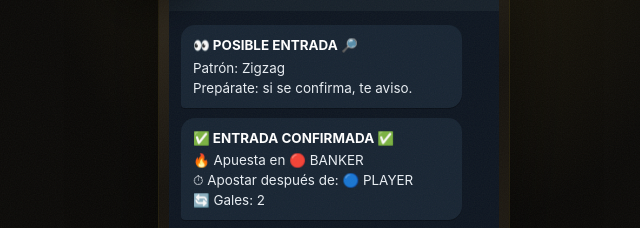
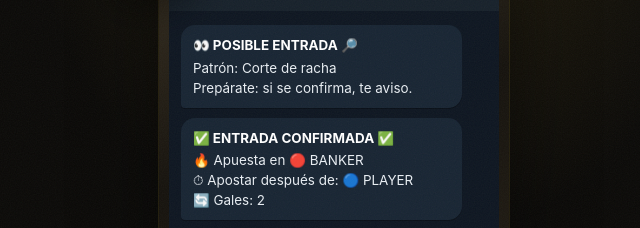
Before and after one commit to alejandrogutierrezzapata/dados-dorados-web, a plain HTML site: page index.html in a window 1280 px wide. Shown: the part 295-523 px from the top of the page, 640-1280 px from the left. Drawn offline with Linux system fonts and the light colour scheme; no server answers.

Commit message:
Ejemplo del celular con Corte de racha

```diff
--- a/index.html
+++ b/index.html
@@ -420,7 +420,7 @@
         <div class="screen">
           <div class="screen-top"><img src="logo-192.png" alt=""><div><b data-i18n="phone.name">Dados Dorados VIP 👑</b><small data-i18n="phone.sub">canal · señal de ejemplo</small></div></div>
           <div class="chat">
-            <div class="msg"><strong data-i18n="m1.a">👀 POSIBLE ENTRADA 🔎</strong><span data-i18n="m1.b">Patrón: Zigzag</span><span data-i18n="m1.c">Prepárate: si se confirma, te aviso.</span></div>
+            <div class="msg"><strong data-i18n="m1.a">👀 POSIBLE ENTRADA 🔎</strong><span data-i18n="m1.b">Patrón: Corte de racha</span><span data-i18n="m1.c">Prepárate: si se confirma, te aviso.</span></div>
             <div class="msg"><strong data-i18n="m2.a">✅ ENTRADA CONFIRMADA ✅</strong><span data-i18n="m2.b">🔥 Apuesta en 🔴 BANKER</span><span data-i18n="m2.c">⏱ Apostar después de: 🔵 PLAYER</span><span data-i18n="m2.d">🔄 Gales: 2</span></div>
             <div class="msg"><strong data-i18n="m3.a">⚠️ GALE 1 DE 2</strong><span data-i18n="m3.b">No salió la Directa. Dobla tu apuesta y repite en 🔴 BANKER</span></div>
             <div class="msg"><strong data-i18n="m4.a">✅ ¡GANAMOS! 🍀 · Gale 1</strong><span data-i18n="m4.b">🎯 Salió 🔴 BANKER</span></div>
@@ -721,7 +721,7 @@
       "phone.name": "Dados Dorados VIP 👑",
       "phone.sub": "canal · señal de ejemplo",
       "m1.a": "👀 POSIBLE ENTRADA 🔎",
-      "m1.b": "Patrón: Zigzag",
+      "m1.b": "Patrón: Corte de racha",
       "m1.c": "Prepárate: si se confirma, te aviso.",
       "m2.a": "✅ ENTRADA CONFIRMADA ✅",
       "m2.b": "🔥 Apuesta en 🔴 BANKER",
@@ -917,7 +917,7 @@
       "phone.name": "Dados Dorados VIP 👑",
       "phone.sub": "channel · example signal",
       "m1.a": "👀 POSSIBLE ENTRY 🔎",
-      "m1.b": "Pattern: Zigzag",
+      "m1.b": "Pattern: Streak break",
       "m1.c": "Get ready: if it's confirmed, I'll tell you.",
       "m2.a": "✅ ENTRY CONFIRMED ✅",
       "m2.b": "🔥 Bet on 🔴 BANKER",
```
